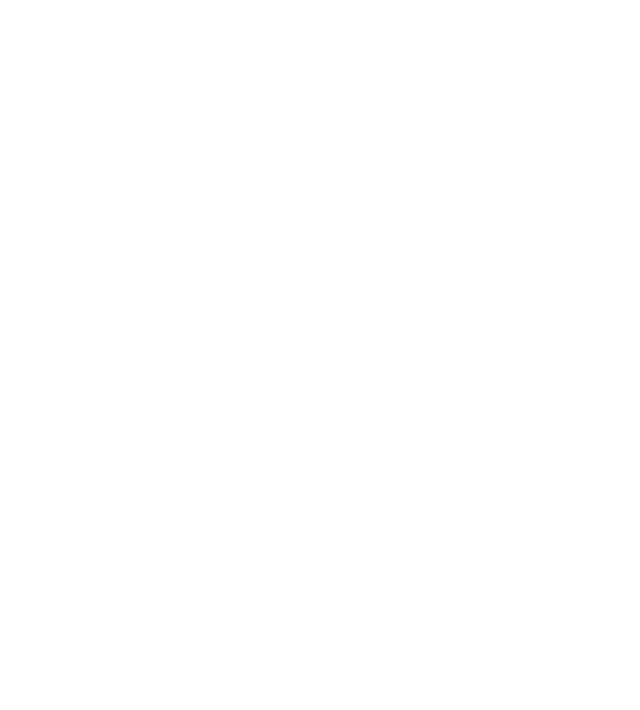
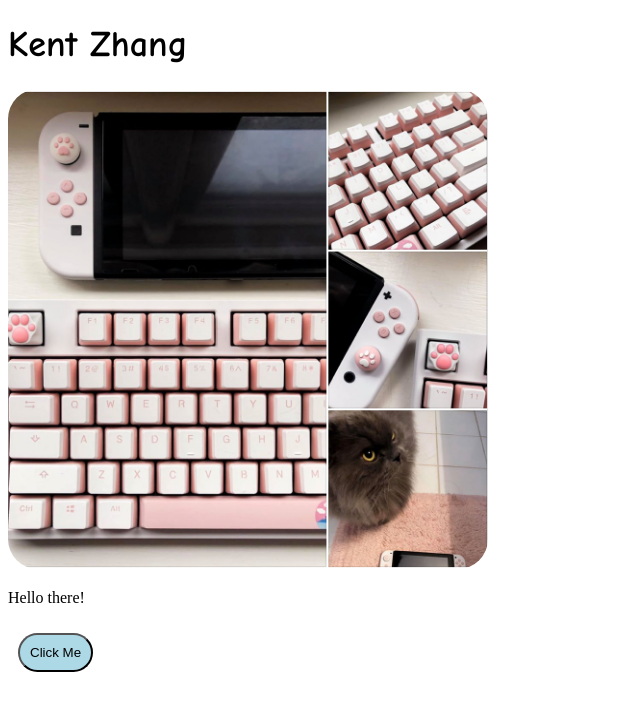
Before and after one commit to kzhang5726/kzhang5726.github.io, a plain HTML site: page index.html in a window 1280 px wide. Shown: the whole page, without its empty margins (0-640 px from the left). Drawn offline with Linux system fonts and the light colour scheme.

Commit message:
Initial Commit

```diff
--- a/index.html
+++ b/index.html
@@ -3,10 +3,15 @@
 <html lang="en">
 <head>
     <title>Kent Zhang</title>
+    <link rel="stylesheet" type="text/css" href="style.css">
 </head>
 <body>
-    <ol>
-
-    </ol>
+    <h1>Kent Zhang</h1>
+    <img src="assets/theme.png" alt="theme">
+    <div>
+        <p id="item">Hello there!</p>
+        <button id="button"> Click Me </button>
+    </div>
+    <script src="script.js"></script>
 </body>
 </html>
--- /dev/null
+++ b/script.js
@@ -0,0 +1,10 @@
+
+
+
+let x = false;
+
+document.getElementById('button').onclick = () => {
+    let str = x ? 'Hello There' : 'Secret Message';
+    document.getElementById('item').innerHTML = str;
+    x = !x;
+};
--- /dev/null
+++ b/style.css
@@ -0,0 +1,21 @@
+body {
+    color : black;
+}
+
+h1 {
+    font-size: 36px;
+    font-family: 'Comic Sans MS';
+}
+
+img {
+    border-radius : 30px;
+    height: 5in;
+    width: 5in;
+}
+
+button{
+    background-color: lightblue;
+    padding: 10px;
+    border-radius: 20px;
+    margin:10px;
+}
```
Also changed, not shown: assets/theme.png (added).
